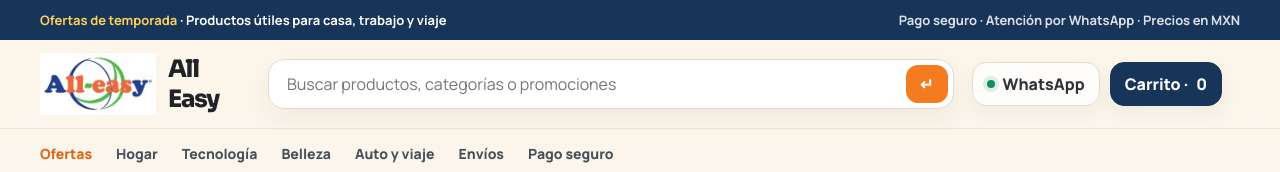
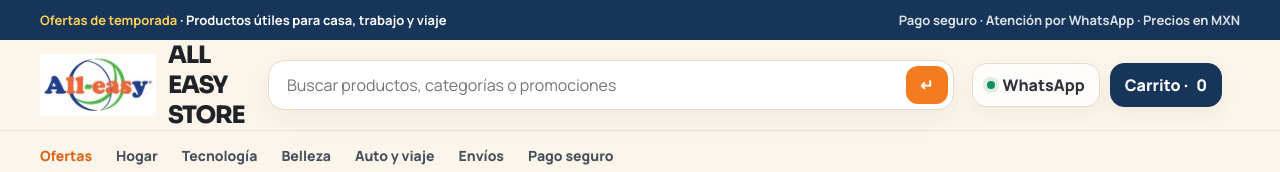
Before and after one commit to o7digital/all-easy-store, a plain HTML site: page index.html in a window 1280 px wide. Shown: the top 172 px of the page. Drawn offline with Linux system fonts and the light colour scheme.

Commit message:
Update header brand text

```diff
--- a/index.html
+++ b/index.html
@@ -807,7 +807,7 @@
     <div class="wrap header-main">
       <a class="brand" href="#">
         <img class="brand-logo header-logo" src="public/logo.jpeg" alt="" aria-hidden="true" />
-        <span>All Easy</span>
+        <span>ALL EASY STORE</span>
       </a>
 
       <form class="search">
```
